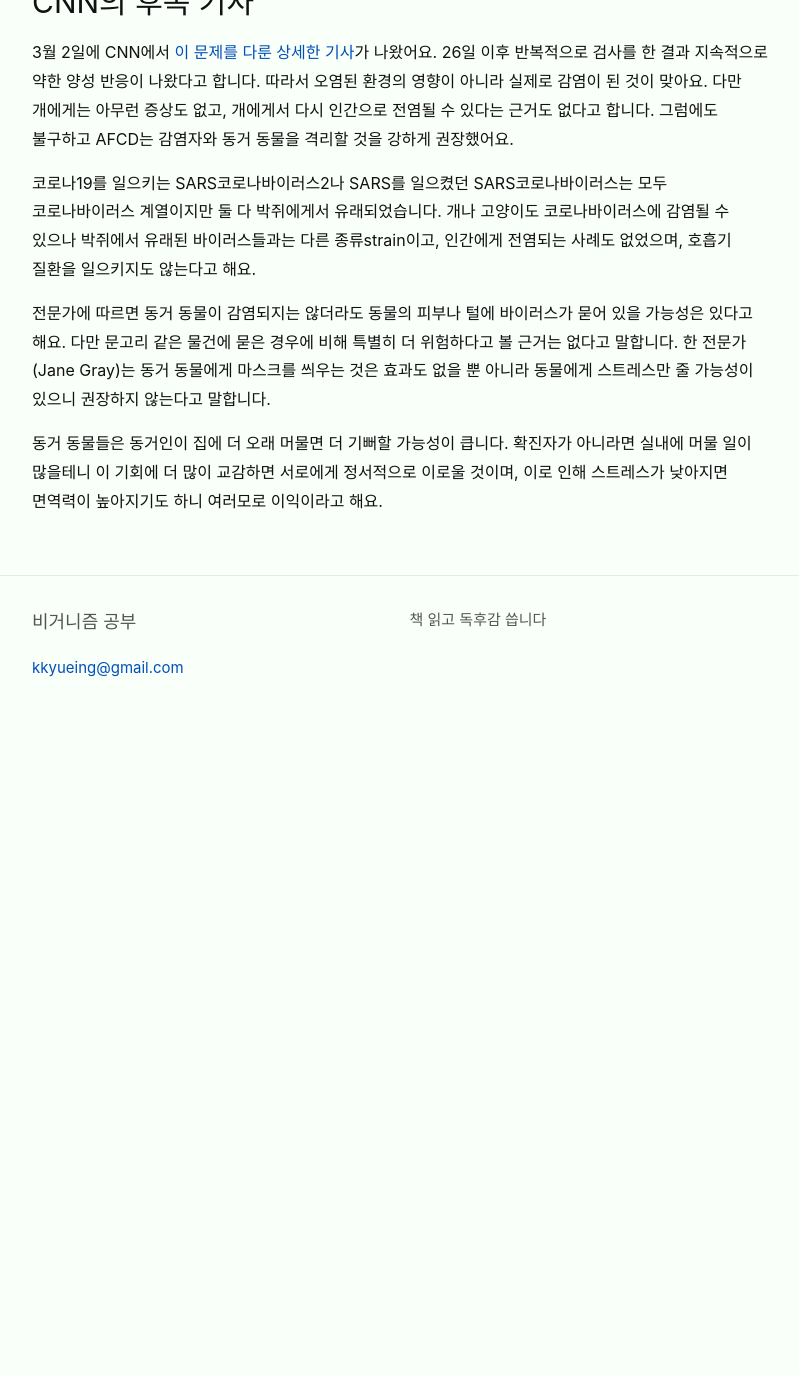
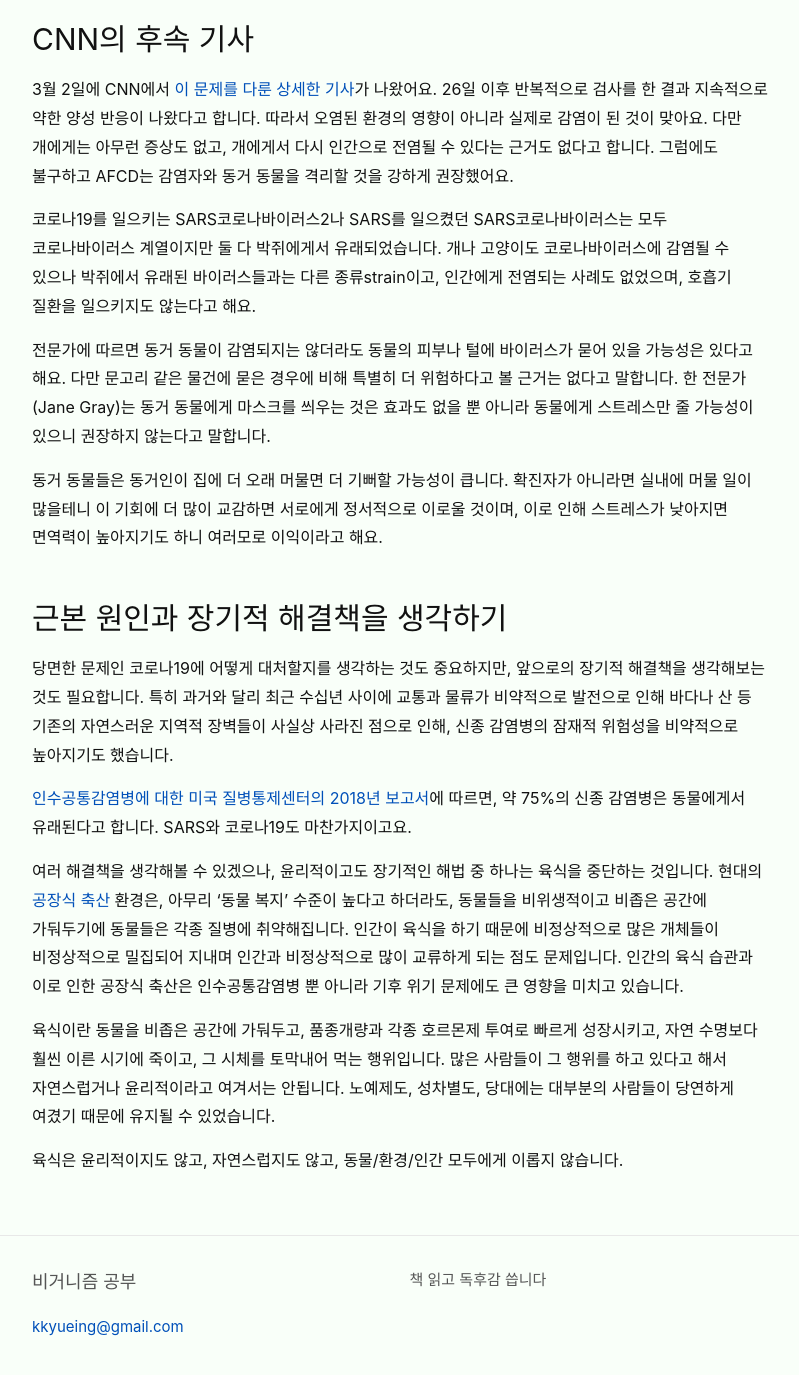
Before and after one commit to veganstudies/veganstudies.github.io, a Jekyll site: the page built from _posts/2020-03-09-on-covid19-and-companion-animals.md, in a window 1280 px wide and 1400 px high, scrolled down 1976 px. Shown: the top 1375 px of the window, without its empty margins (238-1037 px from the left). Built offline with Jekyll 4.4.1, drawn with Linux system fonts in a browser that asks for light colours; before the commit the page ends 2717 px from its top, so only the background shows below that.

Commit message:
Update 2020-03-09-on-covid19-and-companion-animals.md

```diff
--- a/_posts/2020-03-09-on-covid19-and-companion-animals.md
+++ b/_posts/2020-03-09-on-covid19-and-companion-animals.md
@@ -42,3 +42,15 @@ date: 2020-03-09 10:00:00 +0900
 전문가에 따르면 동거 동물이 감염되지는 않더라도 동물의 피부나 털에 바이러스가 묻어 있을 가능성은 있다고 해요. 다만 문고리 같은 물건에 묻은 경우에 비해 특별히 더 위험하다고 볼 근거는 없다고 말합니다. 한 전문가(Jane Gray)는 동거 동물에게 마스크를 씌우는 것은 효과도 없을 뿐 아니라 동물에게 스트레스만 줄 가능성이 있으니 권장하지 않는다고 말합니다.
 
 동거 동물들은 동거인이 집에 더 오래 머물면 더 기뻐할 가능성이 큽니다. 확진자가 아니라면 실내에 머물 일이 많을테니 이 기회에 더 많이 교감하면 서로에게 정서적으로 이로울 것이며, 이로 인해 스트레스가 낮아지면 면역력이 높아지기도 하니 여러모로 이익이라고 해요.
+
+## 근본 원인과 장기적 해결책을 생각하기
+
+당면한 문제인 코로나19에 어떻게 대처할지를 생각하는 것도 중요하지만, 앞으로의 장기적 해결책을 생각해보는 것도 필요합니다. 특히 과거와 달리 최근 수십년 사이에 교통과 물류가 비약적으로 발전으로 인해 바다나 산 등 기존의 자연스러운 지역적 장벽들이 사실상 사라진 점으로 인해, 신종 감염병의 잠재적 위험성을 비약적으로 높아지기도 했습니다.
+
+[인수공통감염병에 대한 미국 질병통제센터의 2018년 보고서](https://wwwnc.cdc.gov/eid/article/23/13/17-0544_article)에 따르면, 약 75%의 신종 감염병은 동물에게서 유래된다고 합니다. SARS와 코로나19도 마찬가지이고요.
+
+여러 해결책을 생각해볼 수 있겠으나, 윤리적이고도 장기적인 해법 중 하나는 육식을 중단하는 것입니다. 현대의 [공장식 축산](/terms/factory-farming.html) 환경은, 아무리 '동물 복지' 수준이 높다고 하더라도, 동물들을 비위생적이고 비좁은 공간에 가둬두기에 동물들은 각종 질병에 취약해집니다. 인간이 육식을 하기 때문에 비정상적으로 많은 개체들이 비정상적으로 밀집되어 지내며 인간과 비정상적으로 많이 교류하게 되는 점도 문제입니다. 인간의 육식 습관과 이로 인한 공장식 축산은 인수공통감염병 뿐 아니라 기후 위기 문제에도 큰 영향을 미치고 있습니다.
+
+육식이란 동물을 비좁은 공간에 가둬두고, 품종개량과 각종 호르몬제 투여로 빠르게 성장시키고, 자연 수명보다 훨씬 이른 시기에 죽이고, 그 시체를 토막내어 먹는 행위입니다. 많은 사람들이 그 행위를 하고 있다고 해서 자연스럽거나 윤리적이라고 여겨서는 안됩니다. 노예제도, 성차별도, 당대에는 대부분의 사람들이 당연하게 여겼기 때문에 유지될 수 있었습니다.
+
+육식은 윤리적이지도 않고, 자연스럽지도 않고, 동물/환경/인간 모두에게 이롭지 않습니다.
```
